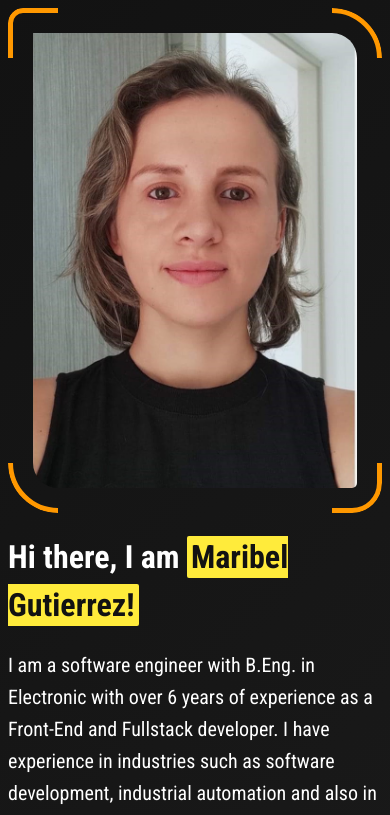
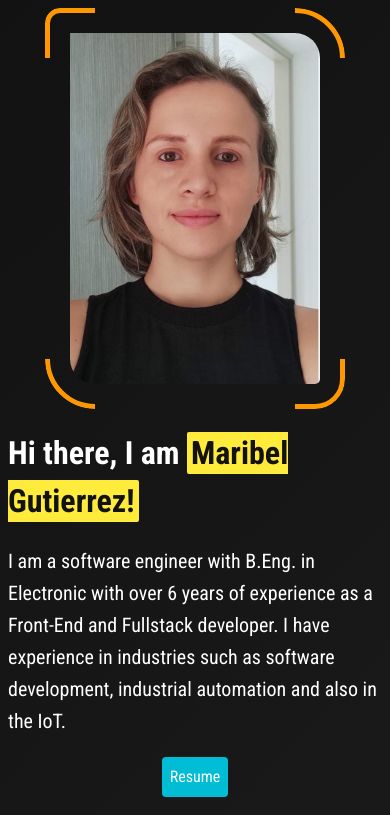
Before and after one commit to andrea-gutierrez/portfolio, a Next.js app: page / in a window 390 px wide. Shown: the top 815 px of the page. Built offline with nearby package versions, Linux system fonts and the light colour scheme.

Commit message:
fixed: profile picture responsive size changed

```diff
--- a/app/page.tsx
+++ b/app/page.tsx
@@ -4,7 +4,7 @@ import Link from "next/link";
 export default function Home() {
     return (
         <main
-            className="flex flex-col-reverse m-2 md:flex-row gap-5 justify-center min-h-screen">
+            className="flex flex-col-reverse m-2 md:m-0 md:flex-row gap-5 justify-center md:h-screen">
             <div className="flex flex-col md:w-1/2 justify-center gap-5">
                 <div className="flex flex-col items-center justify-center">
                     <h1>Hi there, I am <span
@@ -26,7 +26,7 @@ export default function Home() {
                 </ul>
             </div>
             <div className="profile--container--image">
-                <Image className="profile--image" height={400} width={400}
+                <Image className="profile--image w-[300px] md:w-[350px]" height={0} width={0}
                        sizes="100vw" priority={true} alt="maribel_profile"
                        src="/images/profile/maribel.jpeg"/>
             </div>
```
